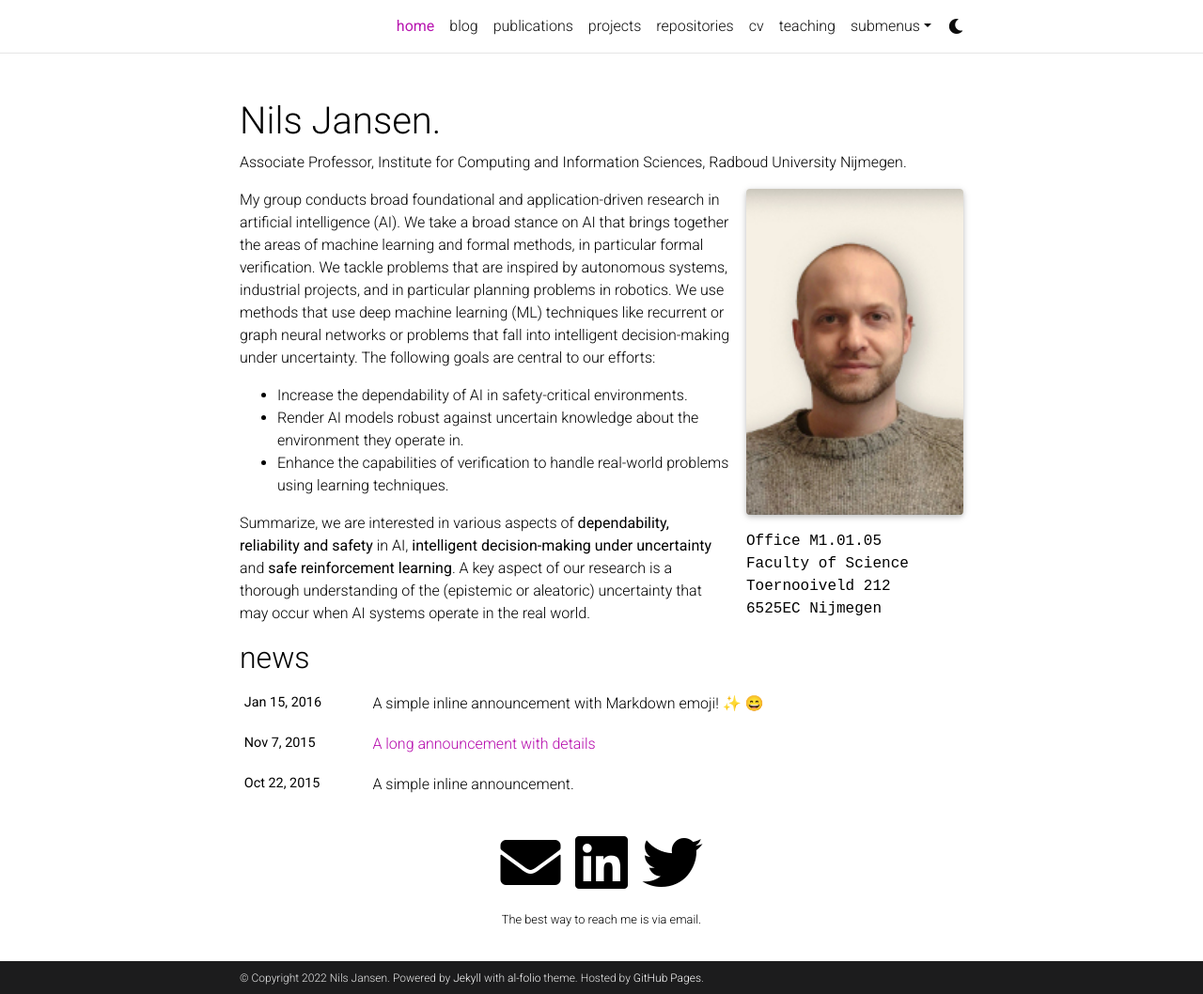
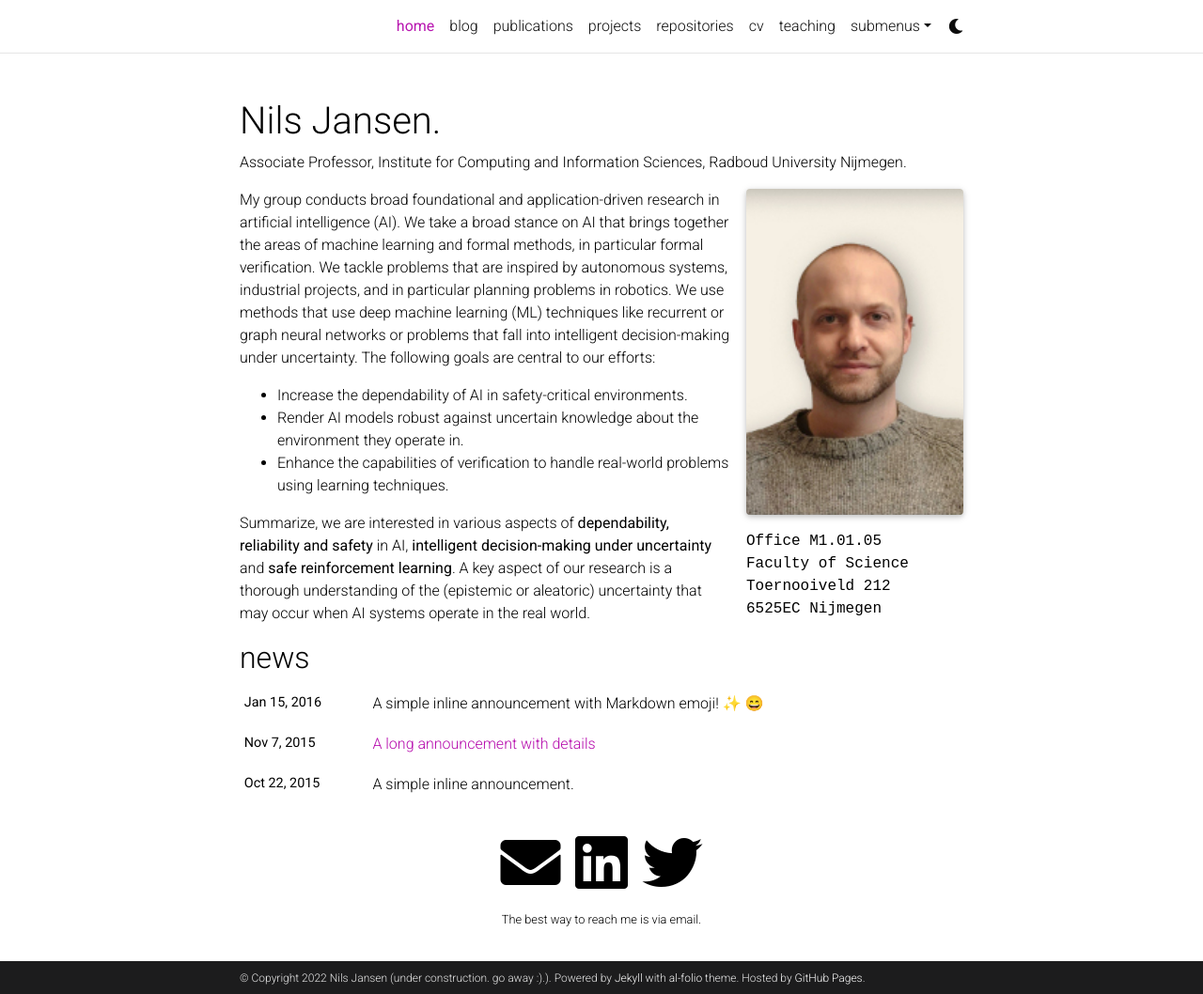
Before and after one commit to njansen123/njansen123.github.io, a Jekyll site: the page built from _pages/about.md, in a window 1280 px wide and 1058 px high. Shown: the whole window at 94% size. Built offline with Jekyll 4.4.1, drawn with Linux system fonts in a browser that asks for light colours; full-size pictures stand in for the smaller copies a plugin makes; emoji names are drawn with the system emoji font; comment, search, counter and statistics services are not loaded; a style sheet for code colours, icons or effects is not loaded.

Commit message:
Update _config.yml

```diff
--- a/_config.yml
+++ b/_config.yml
@@ -5,7 +5,7 @@
 title: Nils Jansen. # the website title (if blank, full name will be used instead)
 first_name: Nils
 middle_name:
-last_name: Jansen
+last_name: Jansen (under construction. go away :).)
 email: n.jansen@science.ru.nl
 description: > # the ">" symbol means to ignore newlines until "footer_text:"
   A simple, whitespace theme for academics. Based on [*folio](https://github.com/bogoli/-folio) design.
```
